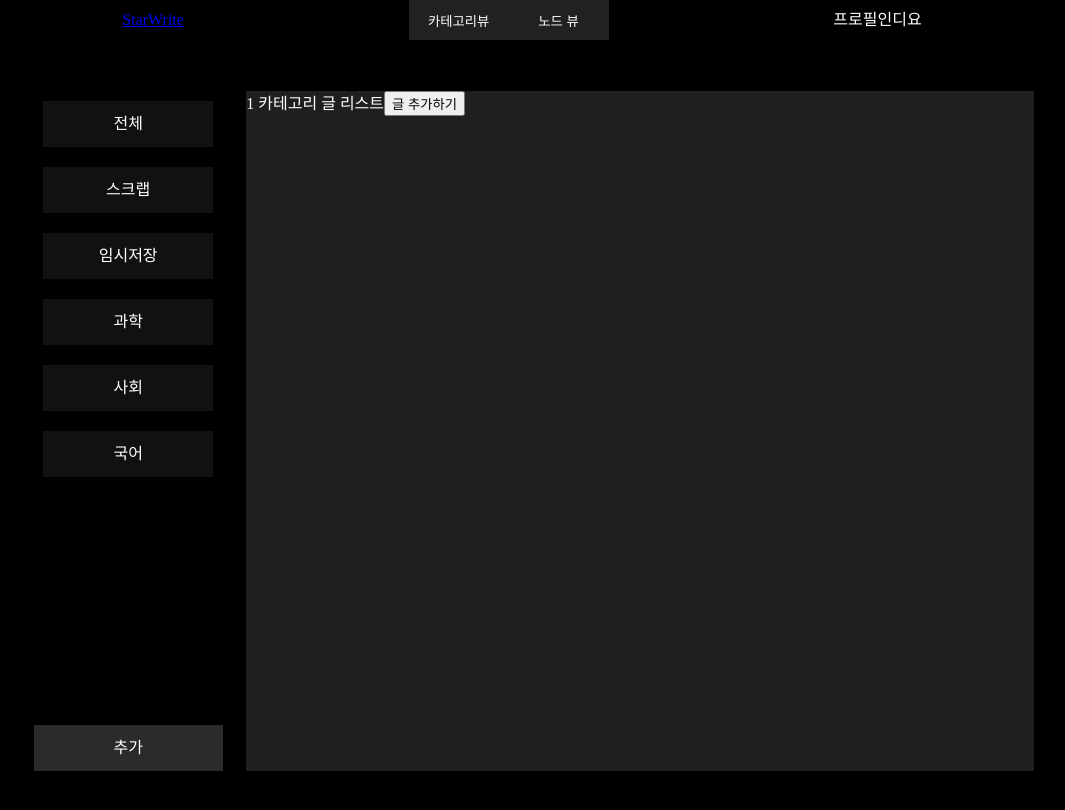
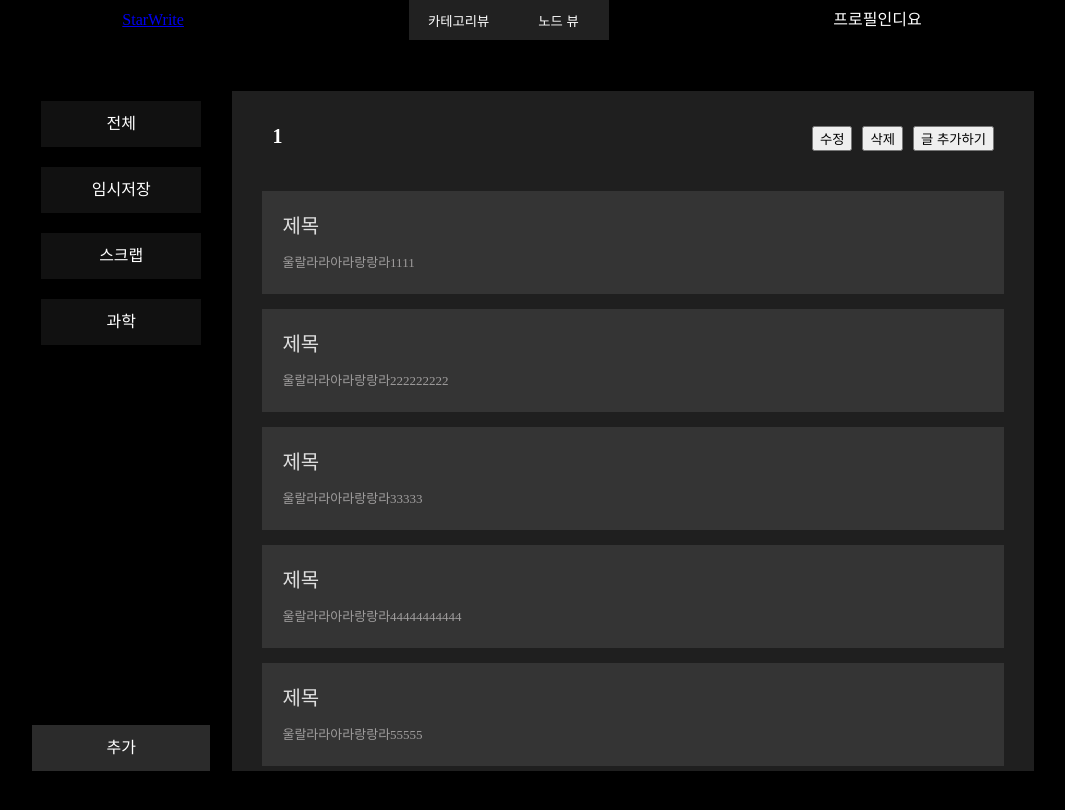
Before and after one commit to minsuje/starwrite, a React (Vite) app in the folder client/: page /starwrite/listview/main/1 in a window 1280 px wide. Shown: the top 810 px of the page, without its empty margins (118-1183 px from the left). Built offline with nearby package versions, Linux system fonts and the light colour scheme.

Commit message:
feat: ListView - Main페이지 레이아웃

```diff
--- a/client/src/features/ListView/ListCategoryEnt.tsx
+++ b/client/src/features/ListView/ListCategoryEnt.tsx
@@ -1,29 +1,29 @@
 import { useEffect, useState } from 'react';
 import { useNavigate } from 'react-router';
 import { OneCategory, ListCategories } from '../NewPost/ui/style';
-
-// 타입
-type Categories = string[];
+import { list } from './model/CategoryData';
 
 function ListCategory() {
   const navigate = useNavigate();
+  const [categories, setCategories] = useState<string[]>(['전체']);
+  const selected = (category: string) => {
+    navigate(`/starwrite/listview/main/${category}`);
+  };
 
   useEffect(() => {
-    setCategories(['전체', '스크랩', '임시저장', '과학', '사회', '국어']);
+    setCategories(list);
+
     console.log('category 바 마운트');
   }, []);
 
-  const selected = (category: string) => {
-    navigate(`/starwrite/listview/main/${category}`);
-  };
-  const [categories, setCategories] = useState<Categories>(['전체']);
   return (
     <>
       <ListCategories>
         {!(categories.length === 0) &&
-          categories.map((category) => {
+          categories.map((category, idx) => {
             return (
               <OneCategory
+                key={idx}
                 onClick={() => {
                   selected(category);
                 }}
--- /dev/null
+++ b/client/src/features/ListView/model/CategoryData.tsx
@@ -0,0 +1,4 @@
+// 카테고리 데이터
+const list: string[] = ['전체', '임시저장', '스크랩'];
+list.push('과학');
+export { list };
--- /dev/null
+++ b/client/src/features/ListView/model/listViewData.tsx
@@ -0,0 +1,56 @@
+import { Posts } from '../../../shared/types/app';
+
+// 하나의 카테고리에 있는 글 리스트
+const PostList: Posts[] = [
+  {
+    id: 1,
+    category_id: 1,
+    writer: '1',
+    holder: '1',
+    content: '울랄라라아라랑랑라1111',
+  },
+  {
+    id: 2,
+    category_id: 1,
+    writer: '2',
+    holder: '1',
+    content: '울랄라라아라랑랑라222222222',
+  },
+  {
+    id: 3,
+    category_id: 1,
+    writer: '2',
+    holder: '1',
+    content: '울랄라라아라랑랑라33333',
+  },
+  {
+    id: 4,
+    category_id: 1,
+    writer: '2',
+    holder: '1',
+    content: '울랄라라아라랑랑라44444444444',
+  },
+  {
+    id: 5,
+    category_id: 1,
+    writer: '2',
+    holder: '1',
+    content: '울랄라라아라랑랑라55555',
+  },
+  {
+    id: 6,
+    category_id: 1,
+    writer: '2',
+    holder: '1',
+    content: '울랄라라아라랑랑라66666',
+  },
+  {
+    id: 7,
+    category_id: 1,
+    writer: '2',
+    holder: '1',
+    content: '울랄라라아라랑랑라7777',
+  },
+];
+
+export { PostList };
--- a/client/src/features/ListView/ui/ListViewMain/ListHeaderEnt.tsx
+++ b/client/src/features/ListView/ui/ListViewMain/ListHeaderEnt.tsx
@@ -1,9 +1,34 @@
-import { useNavigate } from 'react-router';
+import { useNavigate, useParams } from 'react-router';
+import styled from 'styled-components';
 
+const _headBox = styled.div`
+  display: flex;
+  justify-content: space-between;
+  padding: 15px 10px 40px 10px;
+
+  h1 {
+    font-size: 20px;
+    font-weight: 700;
+  }
+`;
+
+const _buttonBox = styled.div`
+  display: flex;
+  justify-content: end;
+  gap: 10px;
+`;
 function ListHeaderEnt() {
   const navigate = useNavigate();
+  const { category } = useParams();
+
   return (
     <>
+      <_headBox>
+        <h1>{category} </h1>
+        <_buttonBox>
+          <button>수정</button>
+          <button>삭제</button>
+
           <button
             onClick={() => {
               navigate('/starwrite/writenewpost');
@@ -11,6 +36,8 @@ function ListHeaderEnt() {
           >
             글 추가하기
           </button>
+        </_buttonBox>
+      </_headBox>
     </>
   );
 }
--- a/client/src/features/ListView/ui/ListViewMain/ListViewMainEnt.tsx
+++ b/client/src/features/ListView/ui/ListViewMain/ListViewMainEnt.tsx
@@ -1,14 +1,54 @@
-import { useParams } from 'react-router';
+import { useEffect, useState } from 'react';
 import { ListHeaderEnt } from '../..';
+import styled from 'styled-components';
+import { Posts } from '../../../../shared/types/app';
+import { PostList } from '../../model/listViewData';
+
+const _listBox = styled.div`
+  overflow: auto;
+  height: 90%;
+  display: flex;
+  flex-direction: column;
+  gap: 15px;
+`;
+
+const _postBox = styled.div`
+  padding: 25px 20px;
+  background-color: #343434;
+  display: flex;
+  flex-direction: column;
+  gap: 20px;
+  h1 {
+    font-size: 20px;
+    color: #dfdfdf;
+  }
+  p {
+    font-size: 13px;
+    color: #9f9d9d;
+  }
+`;
 
 function ListViewMainEnt() {
-  // 여기에 글 리스트 불러오면 됨
-  const { category } = useParams();
-  console.log(category);
+  // 글 리스트
+  const [postsList, setPostsList] = useState<Posts[]>();
+  useEffect(() => {
+    setPostsList(PostList);
+  }, []);
+
   return (
     <>
-      {category} 카테고리 글 리스트
       <ListHeaderEnt />
+      <_listBox>
+        {!(postsList?.length === 0) &&
+          postsList?.map((post, idx) => {
+            return (
+              <_postBox key={idx}>
+                <h1>제목</h1>
+                <p>{post.content}</p>
+              </_postBox>
+            );
+          })}
+      </_listBox>
     </>
   );
 }
--- a/client/src/features/NewPost/index.tsx
+++ b/client/src/features/NewPost/index.tsx
@@ -1,3 +1,4 @@
 import Editor from './ui/EditorFeat';
+import NewPostHeadFeat from './ui/EditorHeadFeat';
 
-export { Editor };
+export { Editor, NewPostHeadFeat };
--- /dev/null
+++ b/client/src/features/NewPost/lib/savePost.tsx
@@ -0,0 +1,3 @@
+export default function savePost() {
+  console.log('저장하세요~~');
+}
--- a/client/src/features/NewPost/ui/EditorHeadFeat.tsx
+++ b/client/src/features/NewPost/ui/EditorHeadFeat.tsx
@@ -1,5 +1,25 @@
-function EditorHeadFeat() {
-  return <></>;
+import styled from 'styled-components';
+import savePost from '../lib/savePost';
+
+const _EditorHead = styled.div`
+  width: 90%;
+  background-color: #202020;
+  padding: 3% 5%;
+  display: flex;
+  justify-content: space-between;
+`;
+function NewPostHeadFeat() {
+  return (
+    <>
+      <_EditorHead>
+        <h1> 제목 </h1>
+        <button onClick={savePost}>저장</button>
+      </_EditorHead>
+      <_EditorHead>
+        <h1> 카테고리 선택 </h1>
+      </_EditorHead>
+    </>
+  );
 }
 
-export default EditorHeadFeat;
+export default NewPostHeadFeat;
--- a/client/src/widgets/ListView/ListViewWid.tsx
+++ b/client/src/widgets/ListView/ListViewWid.tsx
@@ -3,12 +3,10 @@ import { ListCategory } from '../../features/ListView';
 // import ListViewContentWid from './ListViewContentWid';
 import { Outlet } from 'react-router';
 
-import { OneCategory } from '../../features/NewPost/ui/style';
-
 //sidebar + contentBox
 const _ListViewBox = styled.div`
   display: flex;
-  height: 100vh;
+  height: 85vh;
 `;
 
 const _CategoryBar = styled.div`
@@ -22,11 +20,20 @@ const _CategoryBar = styled.div`
 const _CategoryContent = styled.div`
   width: 100%;
   background-color: #1f1f1f;
-  height: 85vh;
+  padding: 20px 30px;
 `;
 
-const _AddCategoryButton = styled(OneCategory)`
+const _AddCategoryButton = styled.div`
+  width: 80%;
+  text-align: center;
+  padding: 15px 0px;
+
+  &:hover {
+    background-color: #3c3c3c;
+    cursor: pointer;
+  }
   background-color: #3c3c3cb9;
+  margin: 0;
 `;
 
 function ListViewWid() {
--- a/client/src/widgets/NewPost/NewPostWid.tsx
+++ b/client/src/widgets/NewPost/NewPostWid.tsx
@@ -1,5 +1,5 @@
 import styled from 'styled-components';
-import { Editor } from '../../features/NewPost';
+import { Editor, NewPostHeadFeat } from '../../features/NewPost';
 
 const _EditorBox = styled.div`
   display: flex;
@@ -16,22 +16,10 @@ const _EditorDiv = styled.div`
   overflow-y: auto;
 `;
 
-const _EditorHead = styled.div`
-  width: 90%;
-  background-color: #202020;
-  padding: 3% 5%;
-`;
 function NewPostWid() {
   return (
     <_EditorBox>
-      <_EditorHead>
-        {/* 컴포넌트 생성 */}
-        <h1> 제목 </h1>
-      </_EditorHead>
-      <_EditorHead>
-        {/* 컴포넌트 생성 */}
-        <h1> 카테고리 선택 </h1>
-      </_EditorHead>
+      <NewPostHeadFeat />
       <_EditorDiv>
         <Editor />
       </_EditorDiv>
```
Also changed, not shown: client/src/shared/types/app.d.ts (+19 -0 lines), client/src/features/ListView/ui/ListViewDetail/ListDetailFeat.tsx (added). Lines whose indentation alone changed are shown as unchanged.
